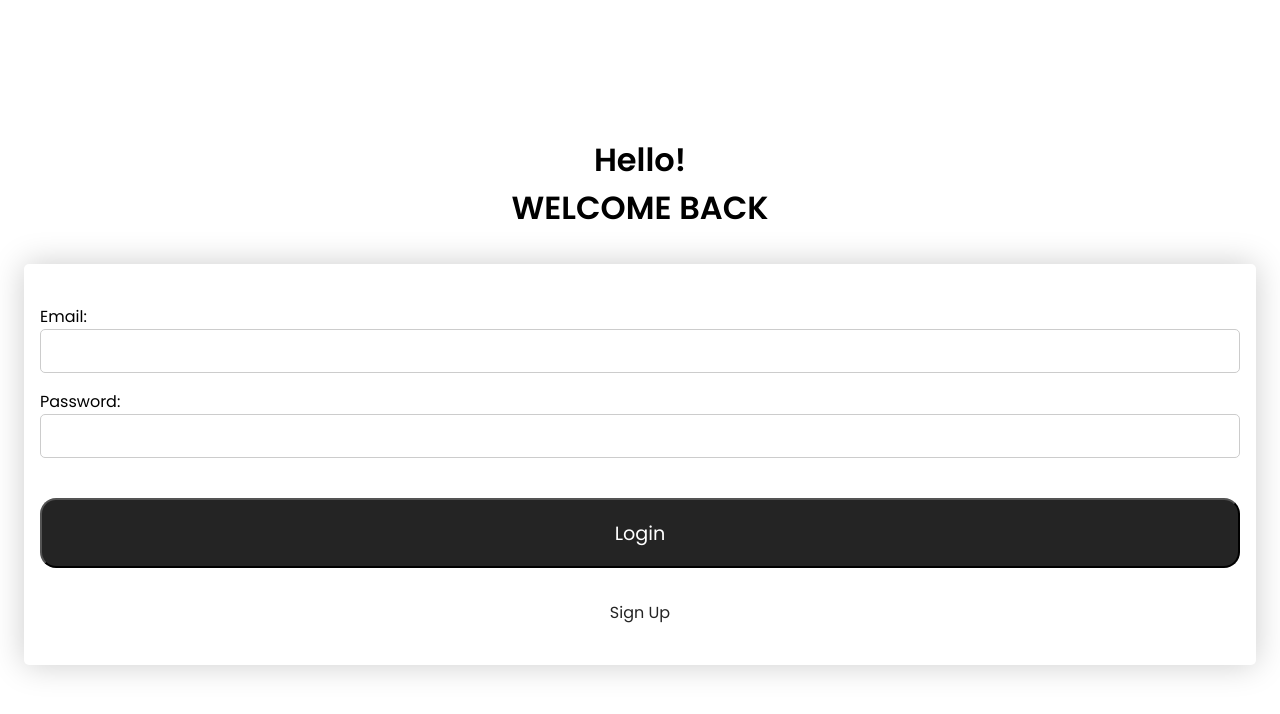
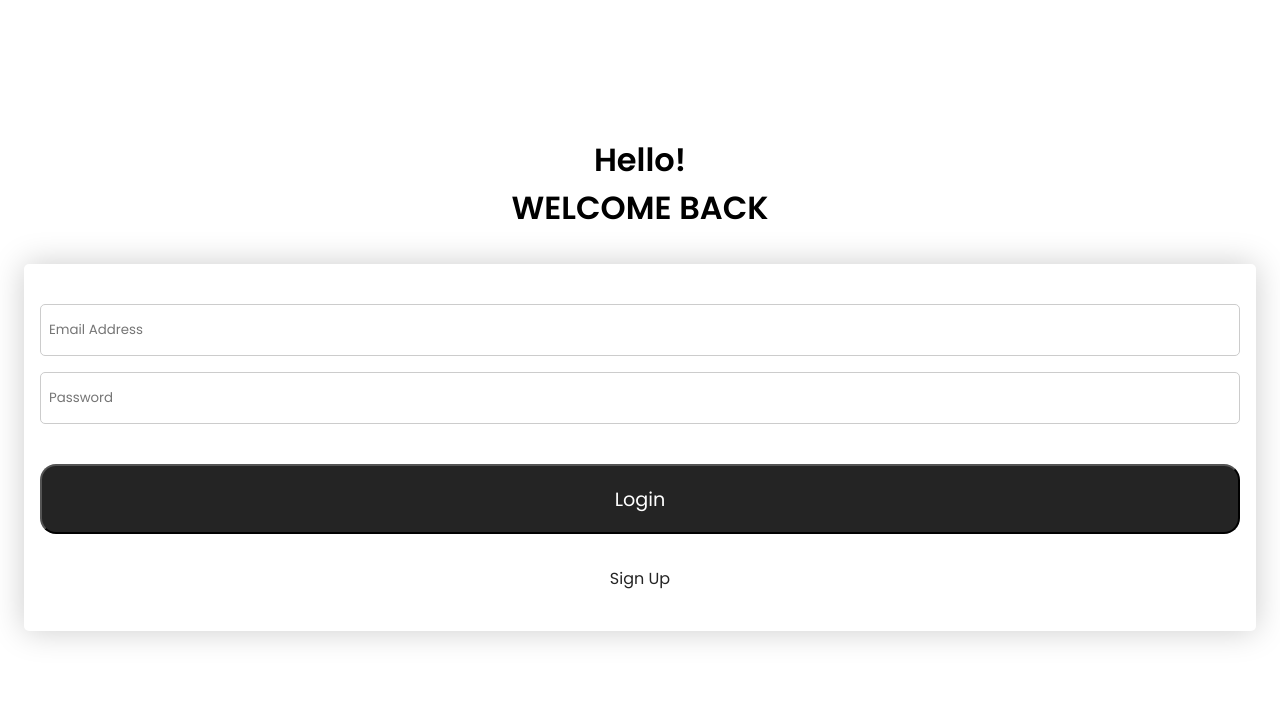
Before and after one commit to aritako/fe-test, an Angular app: page /login in a window 1280 px wide. Shown: the top 714 px of the page. Built offline with nearby package versions, Linux system fonts and the light colour scheme.

Commit message:
feat(login): update UI

```diff
--- a/src/app/login/login.component.css
+++ b/src/app/login/login.component.css
@@ -23,13 +23,9 @@
   padding: 40px 16px;
 }
 
-.form > label {
-  display:flex;
-  flex-direction:column;
-}
 
-.form > label > input {
-  height: 40px;
+.form > input {
+  height: 48px;
   border: 1px solid #ccc;
   border-radius: 5px;
   font-family: "Poppins", sans-serif;
--- a/src/app/login/login.component.html
+++ b/src/app/login/login.component.html
@@ -8,14 +8,8 @@
     </span>
   </div>
   <div class = "form">
-    <label for="email">
-      Email:
-      <input required id="email" type="email" [(ngModel)]="email" />
-    </label>
-    <label for="password">
-      Password:
-      <input required id="password" type="password" [(ngModel)]="password"/>
-    </label>
+    <input required id="email" type="email" [(ngModel)]="email" placeholder = "Email Address" />
+    <input required id="password" type="password" [(ngModel)]="password" placeholder = "Password" />
     <button class="login" (click)="submit()" [disabled]="invalid" [style.opacity]="invalid ? '0.5' : '1'">Login</button>
     <span class = "error">
       {{error}}
```
